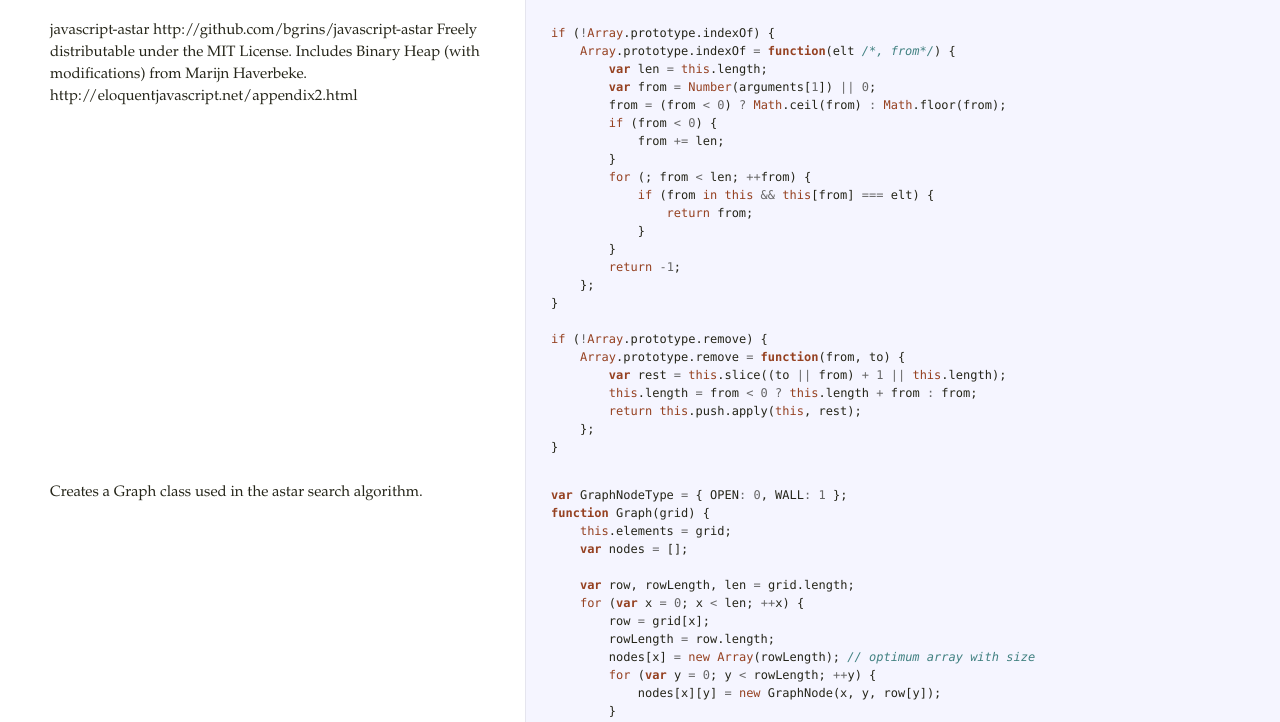
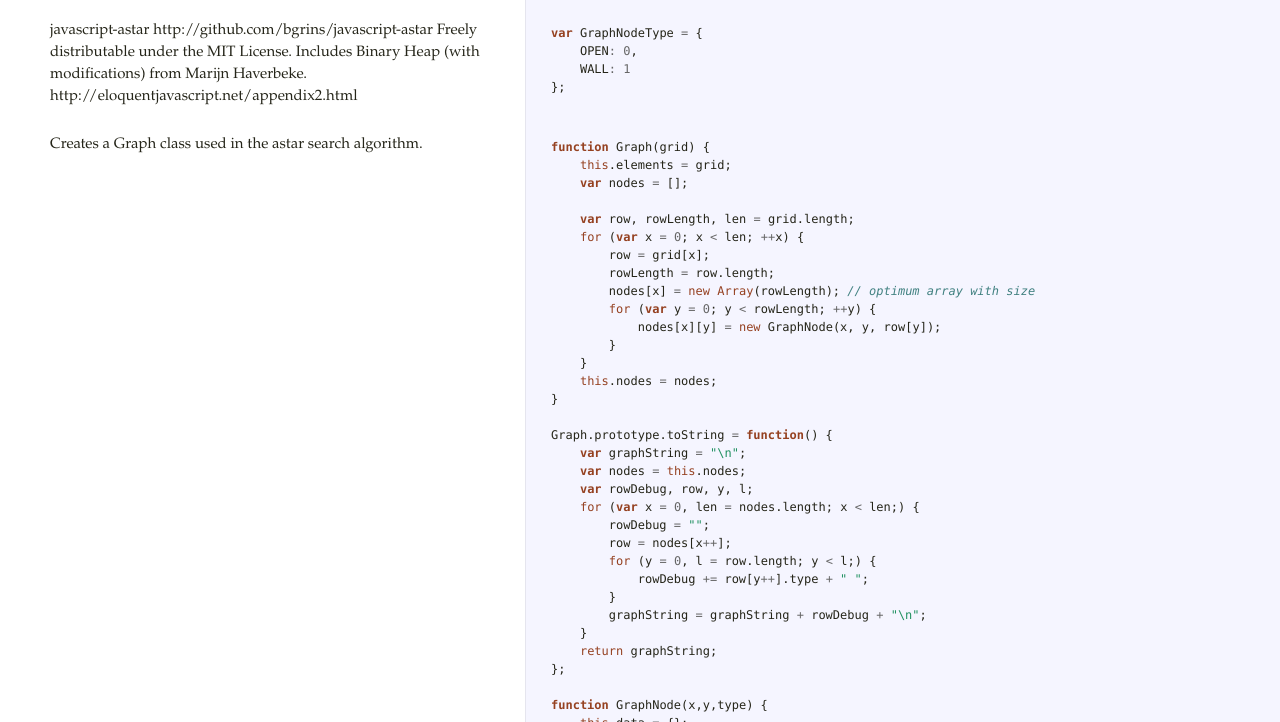
Before and after one commit to bgrins/javascript-astar, a plain HTML site: page docs/graph.html in a window 1280 px wide. Shown: the part 78-800 px from the top of the page. Drawn offline with Linux system fonts and the light colour scheme.

Commit message:
remove polyfills for array methods

```diff
--- a/docs/graph.html
+++ b/docs/graph.html
@@ -2,31 +2,10 @@
 http://github.com/bgrins/javascript-astar
 Freely distributable under the MIT License.
 Includes Binary Heap (with modifications) from Marijn Haverbeke.
-http://eloquentjavascript.net/appendix2.html</p>             </td>             <td class="code">               <div class="highlight"><pre><span class="k">if</span> <span class="p">(</span><span class="o">!</span><span class="nb">Array</span><span class="p">.</span><span class="nx">prototype</span><span class="p">.</span><span class="nx">indexOf</span><span class="p">)</span> <span class="p">{</span>
-    <span class="nb">Array</span><span class="p">.</span><span class="nx">prototype</span><span class="p">.</span><span class="nx">indexOf</span> <span class="o">=</span> <span class="kd">function</span><span class="p">(</span><span class="nx">elt</span> <span class="cm">/*, from*/</span><span class="p">)</span> <span class="p">{</span>
-        <span class="kd">var</span> <span class="nx">len</span> <span class="o">=</span> <span class="k">this</span><span class="p">.</span><span class="nx">length</span><span class="p">;</span>
-        <span class="kd">var</span> <span class="nx">from</span> <span class="o">=</span> <span class="nb">Number</span><span class="p">(</span><span class="nx">arguments</span><span class="p">[</span><span class="mi">1</span><span class="p">])</span> <span class="o">||</span> <span class="mi">0</span><span class="p">;</span>
-        <span class="nx">from</span> <span class="o">=</span> <span class="p">(</span><span class="nx">from</span> <span class="o">&lt;</span> <span class="mi">0</span><span class="p">)</span> <span class="o">?</span> <span class="nb">Math</span><span class="p">.</span><span class="nx">ceil</span><span class="p">(</span><span class="nx">from</span><span class="p">)</span> <span class="o">:</span> <span class="nb">Math</span><span class="p">.</span><span class="nx">floor</span><span class="p">(</span><span class="nx">from</span><span class="p">);</span>
-        <span class="k">if</span> <span class="p">(</span><span class="nx">from</span> <span class="o">&lt;</span> <span class="mi">0</span><span class="p">)</span> <span class="p">{</span>
-            <span class="nx">from</span> <span class="o">+=</span> <span class="nx">len</span><span class="p">;</span>
-        <span class="p">}</span>
-        <span class="k">for</span> <span class="p">(;</span> <span class="nx">from</span> <span class="o">&lt;</span> <span class="nx">len</span><span class="p">;</span> <span class="o">++</span><span class="nx">from</span><span class="p">)</span> <span class="p">{</span>
-            <span class="k">if</span> <span class="p">(</span><span class="nx">from</span> <span class="k">in</span> <span class="k">this</span> <span class="o">&amp;&amp;</span> <span class="k">this</span><span class="p">[</span><span class="nx">from</span><span class="p">]</span> <span class="o">===</span> <span class="nx">elt</span><span class="p">)</span> <span class="p">{</span>
-                <span class="k">return</span> <span class="nx">from</span><span class="p">;</span>
-            <span class="p">}</span>
-        <span class="p">}</span>
-        <span class="k">return</span> <span class="o">-</span><span class="mi">1</span><span class="p">;</span>
-    <span class="p">};</span>
-<span class="p">}</span>
-
-<span class="k">if</span> <span class="p">(</span><span class="o">!</span><span class="nb">Array</span><span class="p">.</span><span class="nx">prototype</span><span class="p">.</span><span class="nx">remove</span><span class="p">)</span> <span class="p">{</span>
-    <span class="nb">Array</span><span class="p">.</span><span class="nx">prototype</span><span class="p">.</span><span class="nx">remove</span> <span class="o">=</span> <span class="kd">function</span><span class="p">(</span><span class="nx">from</span><span class="p">,</span> <span class="nx">to</span><span class="p">)</span> <span class="p">{</span>
-        <span class="kd">var</span> <span class="nx">rest</span> <span class="o">=</span> <span class="k">this</span><span class="p">.</span><span class="nx">slice</span><span class="p">((</span><span class="nx">to</span> <span class="o">||</span> <span class="nx">from</span><span class="p">)</span> <span class="o">+</span> <span class="mi">1</span> <span class="o">||</span> <span class="k">this</span><span class="p">.</span><span class="nx">length</span><span class="p">);</span>
-        <span class="k">this</span><span class="p">.</span><span class="nx">length</span> <span class="o">=</span> <span class="nx">from</span> <span class="o">&lt;</span> <span class="mi">0</span> <span class="o">?</span> <span class="k">this</span><span class="p">.</span><span class="nx">length</span> <span class="o">+</span> <span class="nx">from</span> <span class="o">:</span> <span class="nx">from</span><span class="p">;</span>
-        <span class="k">return</span> <span class="k">this</span><span class="p">.</span><span class="nx">push</span><span class="p">.</span><span class="nx">apply</span><span class="p">(</span><span class="k">this</span><span class="p">,</span> <span class="nx">rest</span><span class="p">);</span>
-    <span class="p">};</span>
-<span class="p">}</span></pre></div>             </td>           </tr>                               <tr id="section-2">             <td class="docs">               <div class="pilwrap">                 <a class="pilcrow" href="#section-2">&#182;</a>               </div>               <p>Creates a Graph class used in the astar search algorithm.</p>             </td>             <td class="code">               <div class="highlight"><pre><span class="kd">var</span> <span class="nx">GraphNodeType</span> <span class="o">=</span> <span class="p">{</span> <span class="nx">OPEN</span><span class="o">:</span> <span class="mi">0</span><span class="p">,</span> <span class="nx">WALL</span><span class="o">:</span> <span class="mi">1</span> <span class="p">};</span>
-<span class="kd">function</span> <span class="nx">Graph</span><span class="p">(</span><span class="nx">grid</span><span class="p">)</span> <span class="p">{</span>
+http://eloquentjavascript.net/appendix2.html</p>             </td>             <td class="code">               <div class="highlight"><pre><span class="kd">var</span> <span class="nx">GraphNodeType</span> <span class="o">=</span> <span class="p">{</span>
+    <span class="nx">OPEN</span><span class="o">:</span> <span class="mi">0</span><span class="p">,</span>
+    <span class="nx">WALL</span><span class="o">:</span> <span class="mi">1</span>
+<span class="p">};</span></pre></div>             </td>           </tr>                               <tr id="section-2">             <td class="docs">               <div class="pilwrap">                 <a class="pilcrow" href="#section-2">&#182;</a>               </div>               <p>Creates a Graph class used in the astar search algorithm.</p>             </td>             <td class="code">               <div class="highlight"><pre><span class="kd">function</span> <span class="nx">Graph</span><span class="p">(</span><span class="nx">grid</span><span class="p">)</span> <span class="p">{</span>
     <span class="k">this</span><span class="p">.</span><span class="nx">elements</span> <span class="o">=</span> <span class="nx">grid</span><span class="p">;</span>
     <span class="kd">var</span> <span class="nx">nodes</span> <span class="o">=</span> <span class="p">[];</span>
 
@@ -41,6 +20,7 @@ http://eloquentjavascript.net/appendix2.html</p>             </td>             <
     <span class="p">}</span>
     <span class="k">this</span><span class="p">.</span><span class="nx">nodes</span> <span class="o">=</span> <span class="nx">nodes</span><span class="p">;</span>
 <span class="p">}</span>
+
 <span class="nx">Graph</span><span class="p">.</span><span class="nx">prototype</span><span class="p">.</span><span class="nx">toString</span> <span class="o">=</span> <span class="kd">function</span><span class="p">()</span> <span class="p">{</span>
     <span class="kd">var</span> <span class="nx">graphString</span> <span class="o">=</span> <span class="s2">&quot;\n&quot;</span><span class="p">;</span>
     <span class="kd">var</span> <span class="nx">nodes</span> <span class="o">=</span> <span class="k">this</span><span class="p">.</span><span class="nx">nodes</span><span class="p">;</span>
@@ -63,9 +43,11 @@ http://eloquentjavascript.net/appendix2.html</p>             </td>             <
     <span class="k">this</span><span class="p">.</span><span class="nx">pos</span> <span class="o">=</span> <span class="p">{</span><span class="nx">x</span><span class="o">:</span><span class="nx">x</span><span class="p">,</span> <span class="nx">y</span><span class="o">:</span><span class="nx">y</span><span class="p">};</span>
     <span class="k">this</span><span class="p">.</span><span class="nx">type</span> <span class="o">=</span> <span class="nx">type</span><span class="p">;</span>
 <span class="p">}</span>
+
 <span class="nx">GraphNode</span><span class="p">.</span><span class="nx">prototype</span><span class="p">.</span><span class="nx">toString</span> <span class="o">=</span> <span class="kd">function</span><span class="p">()</span> <span class="p">{</span>
     <span class="k">return</span> <span class="s2">&quot;[&quot;</span> <span class="o">+</span> <span class="k">this</span><span class="p">.</span><span class="nx">x</span> <span class="o">+</span> <span class="s2">&quot; &quot;</span> <span class="o">+</span> <span class="k">this</span><span class="p">.</span><span class="nx">y</span> <span class="o">+</span> <span class="s2">&quot;]&quot;</span><span class="p">;</span>
 <span class="p">};</span>
+
 <span class="nx">GraphNode</span><span class="p">.</span><span class="nx">prototype</span><span class="p">.</span><span class="nx">isWall</span> <span class="o">=</span> <span class="kd">function</span><span class="p">()</span> <span class="p">{</span>
     <span class="k">return</span> <span class="k">this</span><span class="p">.</span><span class="nx">type</span> <span class="o">==</span> <span class="nx">GraphNodeType</span><span class="p">.</span><span class="nx">WALL</span><span class="p">;</span>
 <span class="p">};</span>
```
Also changed, not shown: dist/astar-min.js (+4 -5 lines), graph.js (+7 -24 lines).
